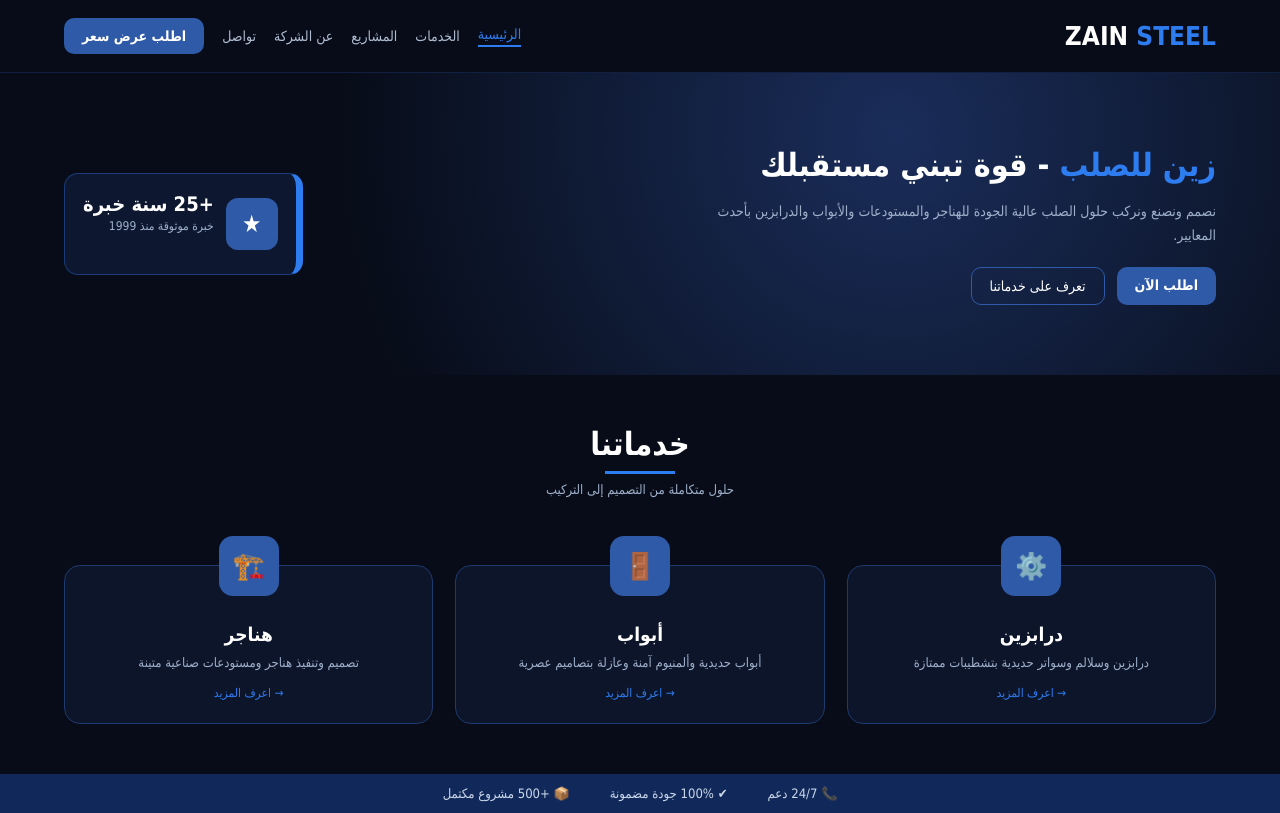
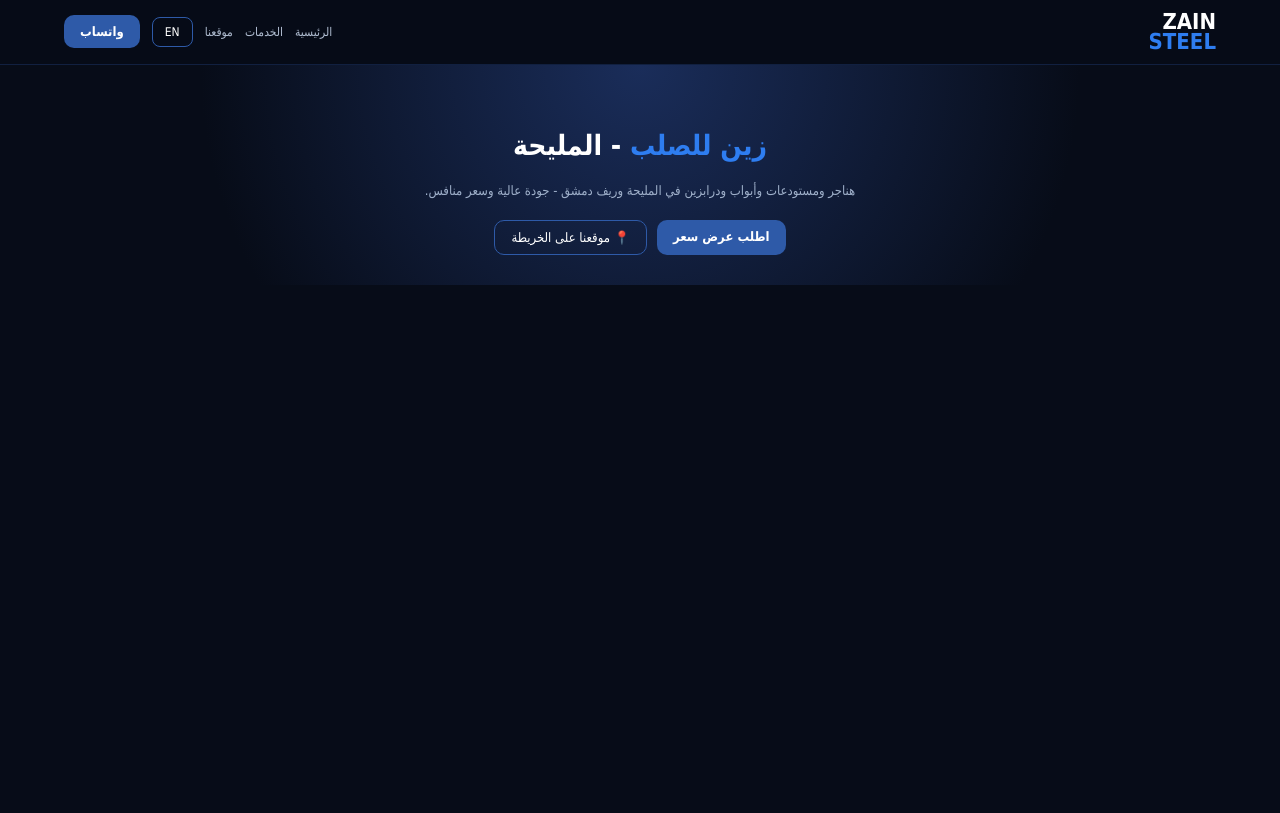
Before and after one commit to mzainsteel-bit/Zain-steel, a plain HTML site: page index.html in a window 1280 px wide. Drawn offline with Linux system fonts and the light colour scheme.

Commit message:
Update index.html

```diff
--- a/index.html
+++ b/index.html
@@ -3,71 +3,50 @@
 <head>
 <meta charset="UTF-8">
 <meta name="viewport" content="width=device-width,initial-scale=1">
-<title>ZAIN STEEL - زين للصلب</title>
+<title>ZAIN STEEL | زين للصلب - المليحة</title>
 <style>
-*{margin:0;padding:0;box-sizing:border-box;font-family:Tahoma,sans-serif}
-body{background:#070c18;color:#fff}
-header{background:#070c18;display:flex;justify-content:space-between;align-items:center;padding:18px 5%;border-bottom:1px solid #112040;position:sticky;top:0;z-index:10}
-.logo{font-weight:900;font-size:26px}.logo span{color:#2e7df0}
-nav{display:flex;gap:18px;align-items:center;flex-wrap:wrap}
-nav a{color:#b0bdd1;text-decoration:none;font-size:14px}
-nav a.active{color:#2e7df0;border-bottom:2px solid #2e7df0;padding-bottom:3px}
-.btn{background:#2e5aa8;color:#fff;padding:10px 18px;border-radius:10px;text-decoration:none;font-weight:bold;font-size:14px}
-.hero{padding:70px 5%;display:flex;justify-content:space-between;align-items:center;gap:20px;background:radial-gradient(circle at 70% 20%,#1a2d5a, #070c18 60%)}
-.hero h1{font-size:32px;line-height:1.4;margin-bottom:12px}.hero h1 span{color:#2e7df0}
-.hero p{color:#9fb0ca;max-width:520px;line-height:1.7;margin-bottom:20px;font-size:14px}
-.hero-actions{display:flex;gap:12px;flex-wrap:wrap}
-.btn-outline{border:1px solid #2e5aa8;padding:10px 18px;border-radius:10px;color:#fff;text-decoration:none;font-size:14px}
-.badge{background:#0d1730;border:1px solid #1a3a7a;border-right:7px solid #2e7df0;padding:18px;border-radius:14px;display:flex;gap:12px;align-items:center;min-width:220px}
-.badge-icon{width:52px;height:52px;background:#2e5aa8;border-radius:12px;display:flex;align-items:center;justify-content:center;font-size:24px}
-.services{padding:50px 5%;text-align:center}
-.services h2{font-size:32px}.services h2::after{content:'';display:block;width:70px;height:3px;background:#2e7df0;margin:8px auto}
-.grid{display:grid;grid-template-columns:repeat(3,1fr);gap:22px;margin-top:40px}
-.card{background:#0d152b;border:1px solid #1e3a6e;border-radius:16px;padding:22px;padding-top:45px;position:relative;margin-top:28px}
-.card-icon{width:60px;height:60px;background:#2e5aa8;border-radius:14px;position:absolute;top:-30px;left:50%;transform:translateX(-50%);display:flex;align-items:center;justify-content:center;font-size:26px}
-.card h3{margin:12px 0 8px;font-size:19px}.card p{color:#9fb0ca;font-size:13px;line-height:1.6}
-.card a{color:#2e7df0;text-decoration:none;font-size:12px;margin-top:12px;display:inline-block}
-.bar{background:#11295a;display:flex;justify-content:center;gap:40px;padding:12px;color:#cbd7ea;font-size:13px;flex-wrap:wrap}
-@media(max-width:800px){.hero{flex-direction:column}.grid{grid-template-columns:1fr}.bar{flex-direction:column;gap:8px;text-align:center}}
+*{margin:0;padding:0;box-sizing:border-box;font-family:Tahoma,Arial,sans-serif}
+body{background:#070c18;color:#fff;scroll-behavior:smooth}
+header{background:#070c18ee;backdrop-filter:blur(12px);display:flex;justify-content:space-between;align-items:center;padding:12px 5%;border-bottom:1px solid #112040;position:sticky;top:0;z-index:100}
+.logo{font-weight:900;font-size:22px;line-height:.9}.logo span{color:#2e7df0}
+nav{display:flex;gap:12px;align-items:center;flex-wrap:wrap}
+nav a{color:#b0bdd1;text-decoration:none;font-size:12px}
+.btn{background:#2e5aa8;color:#fff;padding:9px 16px;border-radius:10px;text-decoration:none;font-weight:bold;font-size:13px;display:inline-block}
+.lang{border:1px solid #2e5aa8;color:#fff;background:transparent;padding:7px 12px;border-radius:8px;cursor:pointer;font-size:12px}
+.hero{padding:60px 5% 30px;text-align:center;background:radial-gradient(circle at 50% 0%,#1a2d5a 0%,#070c18 65%)}
+.hero h1{font-size:28px;line-height:1.5;margin-bottom:12px}.hero h1 span{color:#2e7df0}
+.hero p{color:#9fb0ca;max-width:650px;margin:0 auto 18px;line-height:1.8;font-size:13px}
+.hero-actions{display:flex;gap:10px;justify-content:center;flex-wrap:wrap}
+.btn-outline{border:1px solid #2e5aa8;padding:9px 16px;border-radius:10px;color:#fff;text-decoration:none;font-size:13px}
+.badge{margin:30px auto 0;background:linear-gradient(135deg,#0d1730,#11224d);border:1px solid #1a3a7a;border-right:6px solid #2e7df0;padding:14px 18px;border-radius:14px;display:inline-flex;gap:12px;align-items:center}
+section{padding:50px 5%}
+h2{text-align:center;font-size:26px;margin-bottom:6px}.line{width:50px;height:3px;background:#2e7df0;margin:0 auto 10px;border-radius:10px}
+.sub{text-align:center;color:#9fb0ca;font-size:12px;margin-bottom:30px}
+.grid{display:grid;grid-template-columns:1fr;gap:18px;max-width:1000px;margin:0 auto}
+@media(min-width:700px){.grid{grid-template-columns:repeat(3,1fr)} .grid2{grid-template-columns:repeat(2,1fr)}}
+.card{background:#0d152b;border:1px solid #1e3a6e;border-radius:16px;padding:20px}
+.map-box{background:#0d152b;border:1px solid #1e3a6e;border-radius:18px;overflow:hidden;max-width:900px;margin:0 auto}
+.map-box iframe{width:100%;height:350px;border:0;filter:invert(90%) hue-rotate(180deg)}
+.contact{text-align:center;background:radial-gradient(circle at 50% 100%,#11295a,#070c18)}
+footer{background:#050a15;text-align:center;padding:16px;color:#5a6c8a;font-size:11px;border-top:1px solid #112040}
 </style>
 </head>
 <body>
 <header>
-<div class="logo">ZAIN <span>STEEL</span></div>
+<div class="logo">ZAIN<br><span>STEEL</span></div>
 <nav>
-<a class="active" href="#">الرئيسية</a>
-<a href="#">الخدمات</a>
-<a href="#">المشاريع</a>
-<a href="#">عن الشركة</a>
-<a href="https://wa.me/9639XXXXXXXX">تواصل</a>
-<a class="btn" href="#">اطلب عرض سعر</a>
+<a href="#home">الرئيسية</a>
+<a href="#services">الخدمات</a>
+<a href="#map">موقعنا</a>
+<button class="lang" onclick="toggleLang()" id="langBtn">EN</button>
+<a class="btn" href="https://wa.me/963945161715">واتساب</a>
 </nav>
 </header>
-<section class="hero">
-<div>
-<h1><span>زين للصلب</span> - قوة تبني مستقبلك</h1>
-<p>نصمم ونصنع ونركب حلول الصلب عالية الجودة للهناجر والمستودعات والأبواب والدرابزين بأحدث المعايير.</p>
+
+<section class="hero" id="home">
+<h1><span>زين للصلب</span> - المليحة</h1>
+<p data-ar="هناجر ومستودعات وأبواب ودرابزين في المليحة وريف دمشق - جودة عالية وسعر منافس." data-en="Hangars, warehouses, doors & railings in Al-Maliha & Damascus countryside.">هناجر ومستودعات وأبواب ودرابزين في المليحة وريف دمشق - جودة عالية وسعر منافس.</p>
 <div class="hero-actions">
-<a class="btn" href="#">اطلب الآن</a>
-<a class="btn-outline" href="#">تعرف على خدماتنا</a>
-</div>
-</div>
-<div class="badge">
-<div class="badge-icon">★</div>
-<div><h3 style="font-size:20px">+25 سنة خبرة</h3><p style="color:#9fb0ca;font-size:12px">خبرة موثوقة منذ 1999</p></div>
-</div>
-</section>
-<section class="services">
-<h2>خدماتنا</h2>
-<p style="color:#9fb0ca;font-size:13px">حلول متكاملة من التصميم إلى التركيب</p>
-<div class="grid">
-<div class="card"><div class="card-icon">⚙️</div><h3>درابزين</h3><p>درابزين وسلالم وسواتر حديدية بتشطيبات ممتازة</p><a href="#">→ اعرف المزيد</a></div>
-<div class="card"><div class="card-icon">🚪</div><h3>أبواب</h3><p>أبواب حديدية وألمنيوم آمنة وعازلة بتصاميم عصرية</p><a href="#">→ اعرف المزيد</a></div>
-<div class="card"><div class="card-icon">🏗️</div><h3>هناجر</h3><p>تصميم وتنفيذ هناجر ومستودعات صناعية متينة</p><a href="#">→ اعرف المزيد</a></div>
-</div>
-</section>
-<div class="bar">
-<span>📞 24/7 دعم</span><span>✔ 100% جودة مضمونة</span><span>📦 +500 مشروع مكتمل</span>
-</div>
-</body>
-</html>
+<a class="btn" href="https://wa.me/963945161715?text=مرحبا%20بدي%20عرض%20سعر">اطلب عرض سعر</a>
+<a class="btn-outline" href="https://maps.app.goo.gl/aSYaMWErMek6X3Gs9?g_st=awb" target="_blank">📍 موقعنا على الخريطة</a>
+</
```
